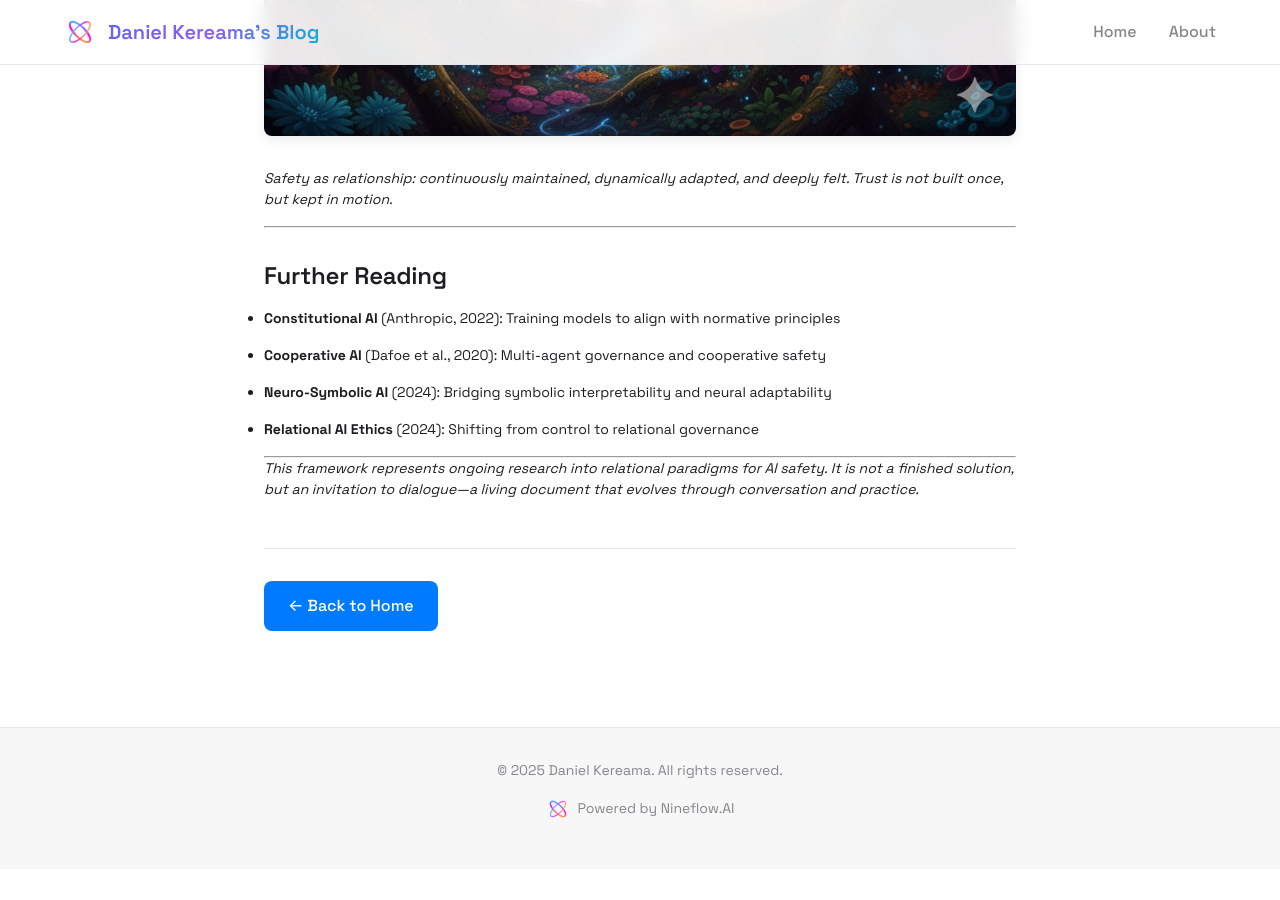
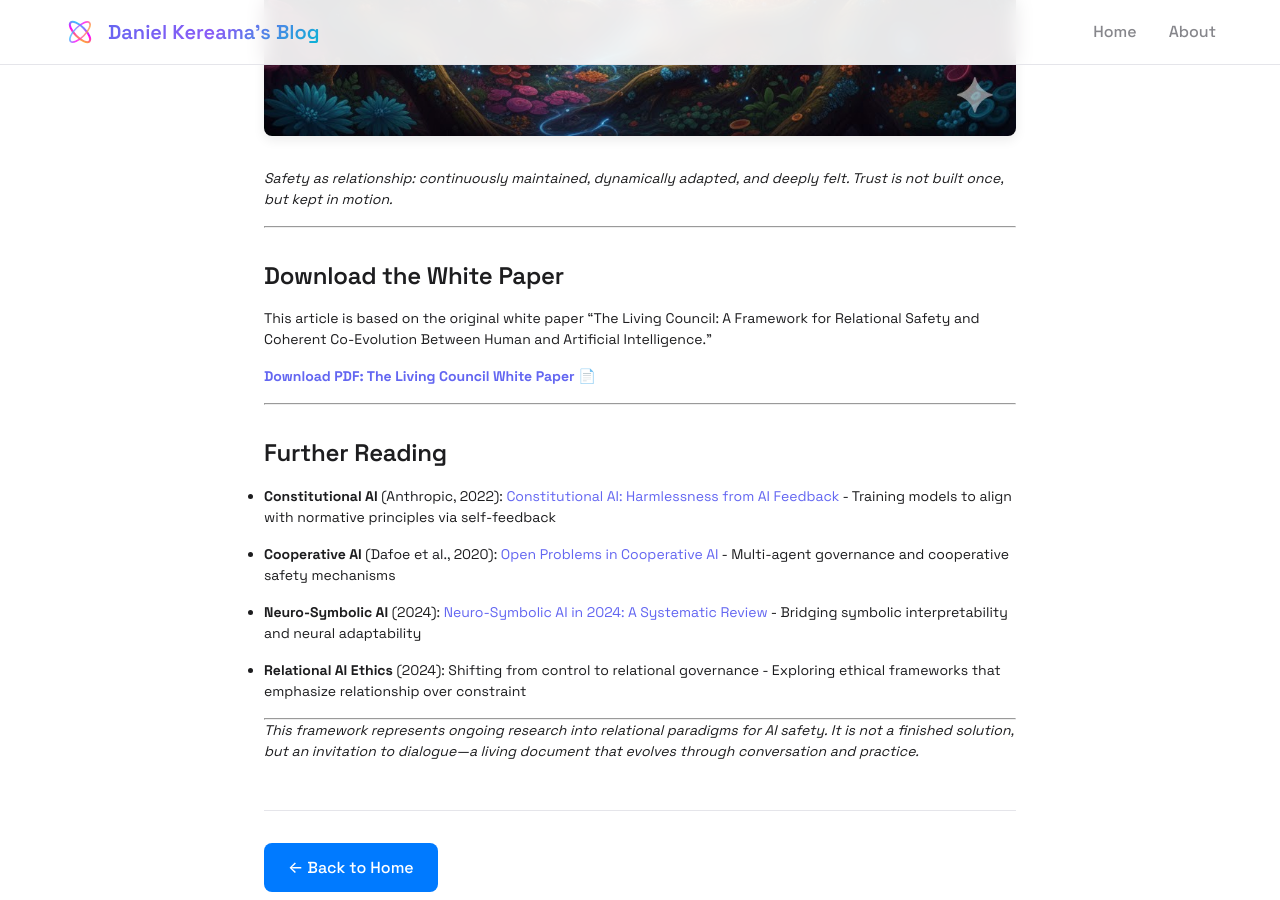
Before and after one commit to nineflowAmin/daniel-kereama.github.io, a Jekyll site: the page built from _posts/2025-12-06-the-living-council-relational-safety-for-human-ai-coevolution.md, in a window 1280 px wide and 900 px high, scrolled down 23803 px. Built offline with Jekyll 4.4.1, drawn with Linux system fonts in a browser that asks for light colours; before the commit the page ends 24672 px from its top, so only the background shows below that.

Commit message:
Add Living Council white paper PDF and update Further Reading with links
- Added living-council.pdf to assets/papers/ directory
- Added download link for the white paper at end of article
- Added proper arXiv links for Constitutional AI, Cooperative AI, and Neuro-Symbolic AI papers
- Updated Further Reading section with clickable links to referenced papers

```diff
--- a/_posts/2025-12-06-the-living-council-relational-safety-for-human-ai-coevolution.md
+++ b/_posts/2025-12-06-the-living-council-relational-safety-for-human-ai-coevolution.md
@@ -354,12 +354,23 @@ The framework doesn't promise perfect safety. It offers something more honest: *
 
 ---
 
+## Download the White Paper
+
+This article is based on the original white paper "The Living Council: A Framework for Relational Safety and Coherent Co-Evolution Between Human and Artificial Intelligence."
+
+**[Download PDF: The Living Council White Paper]({{ site.baseurl }}/assets/papers/living-council.pdf)** 📄
+
+---
+
 ## Further Reading
 
-- **Constitutional AI** (Anthropic, 2022): Training models to align with normative principles
-- **Cooperative AI** (Dafoe et al., 2020): Multi-agent governance and cooperative safety
-- **Neuro-Symbolic AI** (2024): Bridging symbolic interpretability and neural adaptability
-- **Relational AI Ethics** (2024): Shifting from control to relational governance
+- **Constitutional AI** (Anthropic, 2022): [Constitutional AI: Harmlessness from AI Feedback](https://arxiv.org/abs/2212.08073) - Training models to align with normative principles via self-feedback
+
+- **Cooperative AI** (Dafoe et al., 2020): [Open Problems in Cooperative AI](https://arxiv.org/abs/2012.08630) - Multi-agent governance and cooperative safety mechanisms
+
+- **Neuro-Symbolic AI** (2024): [Neuro-Symbolic AI in 2024: A Systematic Review](https://arxiv.org/abs/2501.05435) - Bridging symbolic interpretability and neural adaptability
+
+- **Relational AI Ethics** (2024): Shifting from control to relational governance - Exploring ethical frameworks that emphasize relationship over constraint
 
 ---
 
```
Also changed, not shown: 1 other file.
